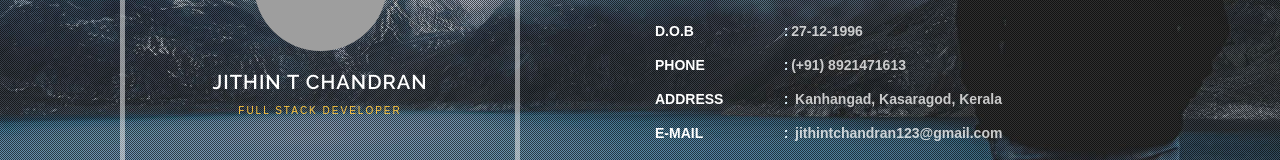
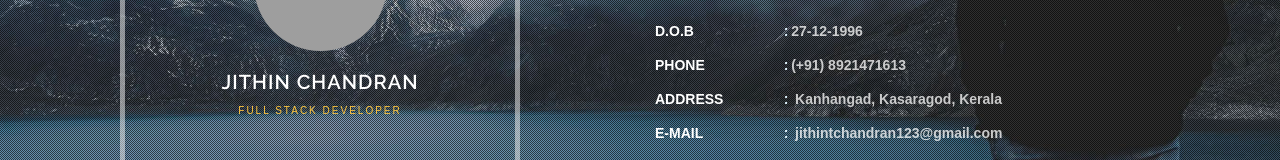
Before and after one commit to Jithin-T-Chandran/Jithin-T-Chandran.github.io, a plain HTML site: page portfolio/index.html in a window 1280 px wide. Shown: the part 276-436 px from the top of the page. Drawn offline with Linux system fonts and the light colour scheme; grey boxes are pictures that could not be loaded.

Commit message:
Update index.html

```diff
--- a/portfolio/index.html
+++ b/portfolio/index.html
@@ -46,7 +46,7 @@
 			<div class="col-md-6 gt-banner-grid-left">
 				<div class="gt-banner-img">
 					<img src="https://media-exp1.licdn.com/dms/image/C5603AQGc_AvHifvekA/profile-displayphoto-shrink_200_200/0/1610173479699?e=1624492800&v=beta&t=KFY4lPsWyFwlXbdUsfIwOdVzLFAPjejjeeGPY60iygs" alt="img">
-					<h3 class="test row" style="font-size: 2rem;">Jithin T Chandran</h3>
+					<h3 class="test row" style="font-size: 2rem;">Jithin  Chandran</h3>
 					<p class="test" style="font-size: 1rem;" >Full Stack Developer</p>
 				</div>
 			</div>
```
